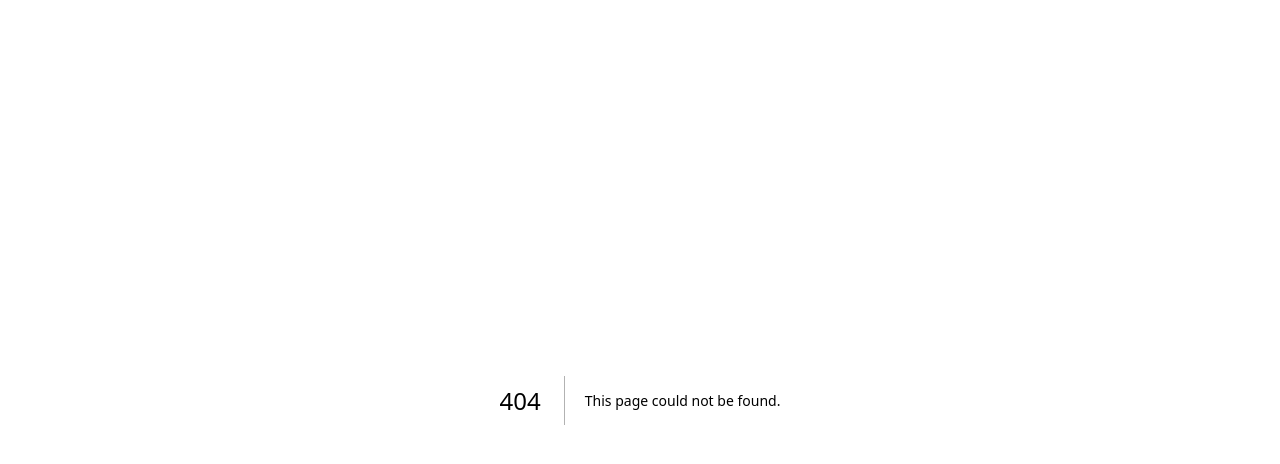
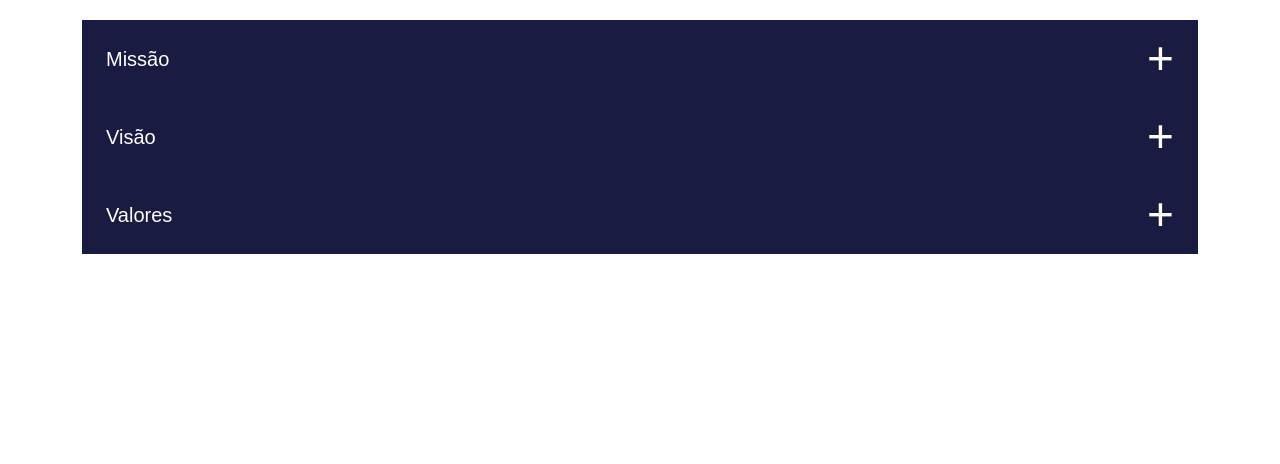
Before and after one commit to InteliJR/valejur, a Next.js app: page /MissaoVisaoValores in a window 1280 px wide. Before the commit this address had no page. Shown: the top 464 px of the page. Built offline with nearby package versions, Linux system fonts and the light colour scheme.

Commit message:
feat: Missão, Visão e Valores.
Adicionado componente interativo de "Missão, Visão e Valores" com funcionalidade de "expansão/colapso". O componente utiliza React para gerenciar o estado de visibilidade de cada seção e CSS para animações suaves de transição.

```diff
--- /dev/null
+++ b/pages/MissaoVisaoValores.js
@@ -0,0 +1,86 @@
+import React, { useState } from "react";
+
+const MissaoVisaoValores = () => {
+  // Estado para controlar a visibilidade dos blocos
+  const [openSections, setOpenSections] = useState({
+    mission: false,
+    vision: false,
+    values: false,
+  });
+
+  // Função para alternar a visibilidade dos blocos
+  const toggleSection = (section) => {
+    setOpenSections((prev) => ({
+      ...prev,
+      [section]: !prev[section], // Inverte o valor do estado para a seção clicada
+    }));
+  };
+
+  // Dados das seções com título e conteúdo
+  const sections = [
+    {
+      id: "mission",
+      title: "Missão",
+      content:
+        "Lorem ipsum dolor sit amet. Sit eligendi dolorem et eveniet tempore ut nihil dicta est ducimus soluta. Aut vitae esse ex aliquid enim sit molestiae enim non suscipit doloribus. Sed fugiat corrupti nam voluptatem maxime et pariatur deleniti eos corrupti dolorem.",
+    },
+    {
+      id: "vision",
+      title: "Visão",
+      content:
+        "Lorem ipsum dolor sit amet. Sit eligendi dolorem et eveniet tempore ut nihil dicta est ducimus soluta. Aut vitae esse ex aliquid enim sit molestiae enim non suscipit doloribus. Sed fugiat corrupti nam voluptatem maxime et pariatur deleniti eos corrupti dolorem.",
+    },
+    {
+      id: "values",
+      title: "Valores",
+      content:
+        "Lorem ipsum dolor sit amet. Sit eligendi dolorem et eveniet tempore ut nihil dicta est ducimus soluta. Aut vitae esse ex aliquid enim sit molestiae enim non suscipit doloribus. Sed fugiat corrupti nam voluptatem maxime et pariatur deleniti eos corrupti dolorem.",
+    },
+  ];
+
+  return (
+    <div className="w-full flex justify-center bg-white overflow-hidden p-5">
+      <div className="w-[90%] flex flex-col items-center mx-auto">
+        {sections.map((section) => (
+          <div key={section.id} className="w-full">
+            {/* Botão para abrir e fechar a seção */}
+            <button
+              onClick={() => toggleSection(section.id)} // Alterna a visibilidade da seção
+              className="w-full px-6 py-[15px] bg-[#1A1B41] flex items-center justify-between"
+            >
+              <span className="text-white text-xl font-normal">
+                {section.title}
+              </span>
+              <span
+                className={`text-white text-5xl font-extrabold font-['Poppins'] leading-none transition-transform ${
+                  openSections[section.id] ? "rotate-45" : ""
+                }`}
+              >
+                +
+              </span>
+            </button>
+
+            {/* Conteúdo da seção com animação de transição */}
+            <div
+              className={`transition-all duration-300 overflow-hidden ${
+                openSections[section.id] ? "max-h-[200px]" : "max-h-0"
+              }`}
+            >
+              <div className="w-full flex">
+                {/* Barra vermelha indicativa do conteúdo expandido */}
+                <div className="w-[10px] bg-red-600"></div>
+                <div className="flex-1 px-6 py-[15px] bg-[#21234F]">
+                  <p className="text-[#F5F5F5] text-[15px] font-normal font-['Poppins']">
+                    {section.content}
+                  </p>
+                </div>
+              </div>
+            </div>
+          </div>
+        ))}
+      </div>
+    </div>
+  );
+};
+
+export default MissaoVisaoValores;
```
